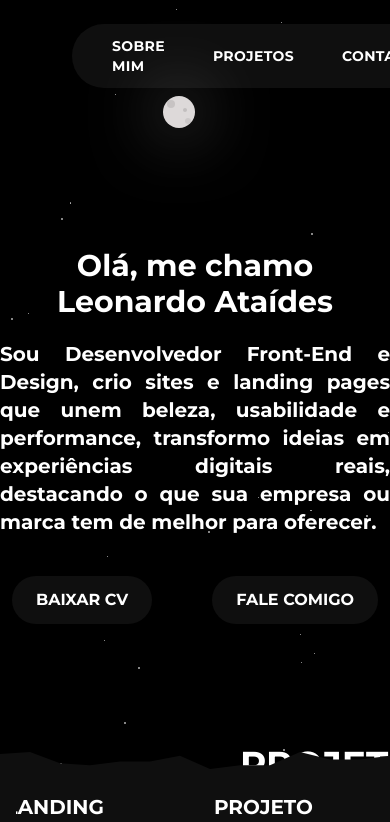
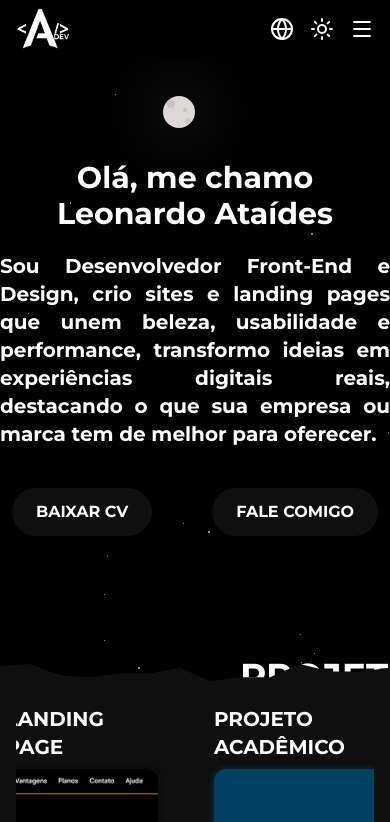
Before and after one commit to LeonardoAtaides/MyPortifolio, a Next.js app in the folder my-portifolio/: page / in a window 390 px wide. Shown: the top 822 px of the page. Built offline with nearby package versions, Linux system fonts and the light colour scheme.

Commit message:
Navbar para mobile

```diff
--- a/my-portifolio/app/components/moon.tsx
+++ b/my-portifolio/app/components/moon.tsx
@@ -89,7 +89,7 @@ export default function Moon() {
   return (
     <div
       ref={moonRef}
-      className="fixed top-24 left-1/2 -translate-x-1/2 z-10 pointer-events-none transition-transform duration-100"
+      className="fixed top-24 left-1/2 -translate-x-1/2 z-20 pointer-events-none transition-transform duration-100"
       style={{
         transform: `translate(-50%, ${offsetY}px)`,
       }}
@@ -97,7 +97,7 @@ export default function Moon() {
       {/* LUA — DARK */}
       {theme === "dark" && (
         <div className="relative w-8 h-8 rounded-full bg-[#ddd9d9]
-          shadow-[0_0_70px_rgba(255,255,255,0.6)] overflow-hidden">
+          shadow-[0_0_70px_rgba(255,255,255,0.3)] overflow-hidden">
           <span className="absolute top-1 left-1 w-2 h-2 rounded-full bg-black/10" />
           <span className="absolute bottom-1 right-1 w-1.5 h-1.5 rounded-full bg-black/8" />
           <span className="absolute top-3 right-2 w-1 h-1 rounded-full bg-black/12" />
--- a/my-portifolio/app/components/navbar.tsx
+++ b/my-portifolio/app/components/navbar.tsx
@@ -1,13 +1,14 @@
 "use client"
 
 import { useState, useEffect } from "react"
-import { Sun, Globe, Moon } from "lucide-react"
+import { Sun, Globe, Moon, Menu, X } from "lucide-react"
 import { useTheme } from "next-themes"
 import { useLanguage } from "@/app/context/language"
 import { translations } from "@/lib/translations"
 
 export default function Navbar() {
   const [openLang, setOpenLang] = useState(false)
+  const [isMenuOpen, setIsMenuOpen] = useState(false)
   const { theme, setTheme } = useTheme()
   const [mounted, setMounted] = useState(false)
 
@@ -20,12 +21,18 @@ export default function Navbar() {
 
   if (!mounted) return null
 
+  // Fechar menu quando clicar em um link
+  const handleLinkClick = () => {
+    setIsMenuOpen(false)
+  }
+
   return (
-    <header className="w-full flex justify-center pt-6">
-      <div className="w-full max-w-7xl flex items-center justify-evenly gap-10 px-8">
-
-        {/* Logo */}
-        <a href="#">
+    <header className="fixed top-0 left-0 right-0 z-40 w-full transition-colors duration-300" style={{
+            backgroundColor: theme === "dark" ? "#000" : "var(--bg)",
+          }}>
+      <div className="w-full max-w-7xl mx-auto flex items-center justify-between px-4 py-2" >
+        {/* Logo - Esquerda */}
+        <a href="#" className="z-50">
           <img
             src="/assets/Logo_a.png"
             alt="Logo"
@@ -33,12 +40,93 @@ export default function Navbar() {
           />
         </a>
 
-        {/* Menu central */}
-        <nav
-          className="flex items-center gap-12 px-10 py-3 font-semibold text-sm tracking-wide rounded-full transition-colors duration-300"
-          style={{
-            backgroundColor: theme === "dark" ? "#0F0F0F" : "var(--bg-secundary)",
-          }}
+        {/* Menu Mobile - Botão Hamburger */}
+        <div className="md:hidden flex items-center gap-4">
+          {/* Idioma - Mobile */}
+          <div className="relative">
+            <Globe
+              className="w-6 h-6 cursor-pointer hover:opacity-80 transition relative z-10"
+              onClick={() => setOpenLang((prev) => !prev)}
+            />
+
+            {/* Menu flutuante */}
+            <div
+              className={`
+                absolute top-full -right-[35px] mt-2
+                flex items-center gap-2
+                rounded-full
+                py-2 px-4
+                transition-all duration-300 ease-out
+                shadow-lg
+                ${
+                  openLang
+                    ? "opacity-100 translate-y-0"
+                    : "opacity-0 -translate-y-3 pointer-events-none"
+                }
+              `}
+              style={{
+                backgroundColor:
+                  theme === "dark" ? "#0F0F0F" : "var(--bg-secundary)",
+              }}
+            >
+              <span
+                onClick={() => {
+                  setLanguage("pt")
+                  setOpenLang(false)
+                }}
+                className={`font-bold text-sm cursor-pointer transition leading-none ${
+                  language === "pt" ? "opacity-100" : "opacity-60 hover:opacity-80"
+                }`}
+              >
+                PT
+              </span>
+
+              <span className="leading-none">|</span>
+
+              <span
+                onClick={() => {
+                  setLanguage("en")
+                  setOpenLang(false)
+                }}
+                className={`font-bold text-sm cursor-pointer transition leading-none ${
+                  language === "en" ? "opacity-100" : "opacity-60 hover:opacity-80"
+                }`}
+              >
+                EN
+              </span>
+            </div>
+          </div>
+
+          {/* Toggle Theme - Mobile */}
+          <button
+            onClick={() => setTheme(theme === "dark" ? "light" : "dark")}
+            className="cursor-pointer hover:opacity-80 transition"
+            aria-label="Alternar tema"
+          >
+            {theme === "dark" ? (
+              <Sun className="w-6 h-6" />
+            ) : (
+              <Moon className="w-6 h-6" />
+            )}
+          </button>
+
+          {/* Botão Hamburguer */}
+          <button
+            onClick={() => setIsMenuOpen(!isMenuOpen)}
+            className="cursor-pointer hover:opacity-80 transition z-50"
+            aria-label="Abrir menu"
+          >
+            {isMenuOpen ? (
+              <X className="w-6 h-6" />
+            ) : (
+              <Menu className="w-6 h-6" />
+            )}
+          </button>
+        </div>
+
+        {/* Menu Desktop - Central */}
+        <nav className="hidden md:flex items-center gap-12 px-10 py-3 font-semibold text-sm tracking-wide rounded-full transition-colors duration-300"
+
         >
           <a href="#aboutme" className="hover:opacity-80 transition uppercase">
             {t.navbar.about}
@@ -51,9 +139,8 @@ export default function Navbar() {
           </a>
         </nav>
 
-        {/* Ações */}
-        <div className="relative flex items-center gap-6">
-
+        {/* Ações Desktop */}
+        <div className="hidden md:flex items-center gap-6">
           {/* Toggle Theme */}
           <button
             onClick={() => setTheme(theme === "dark" ? "light" : "dark")}
@@ -116,8 +203,45 @@ export default function Navbar() {
               </span>
             </div>
           </div>
+        </div>
+      </div>
 
-        </div>
+      {/* Menu Mobile Dropdown */}
+      <div
+        className={`
+          md:hidden fixed top-0 left-0 right-0 h-screen
+          transition-all duration-300 ease-in-out
+          ${isMenuOpen ? "translate-y-0 opacity-100" : "-translate-y-full opacity-0 pointer-events-none"}
+        `}
+        style={{
+          paddingTop: "5rem",
+          zIndex: 40,
+           backgroundColor: theme === "dark" ? "#000" : "var(--bg-secundary)",
+        }}
+      >
+        <nav className="flex flex-col items-center gap-8 py-10 px-4 font-semibold text-lg tracking-wide">
+          <a
+            href="#aboutme"
+            className="hover:opacity-80 transition uppercase w-full text-center py-3"
+            onClick={handleLinkClick}
+          >
+            {t.navbar.about}
+          </a>
+          <a
+            href="#projects"
+            className="hover:opacity-80 transition uppercase w-full text-center py-3"
+            onClick={handleLinkClick}
+          >
+            {t.navbar.projects}
+          </a>
+          <a
+            href="#contact"
+            className="hover:opacity-80 transition uppercase w-full text-center py-3"
+            onClick={handleLinkClick}
+          >
+            {t.navbar.contact}
+          </a>
+        </nav>
       </div>
     </header>
   )
```
